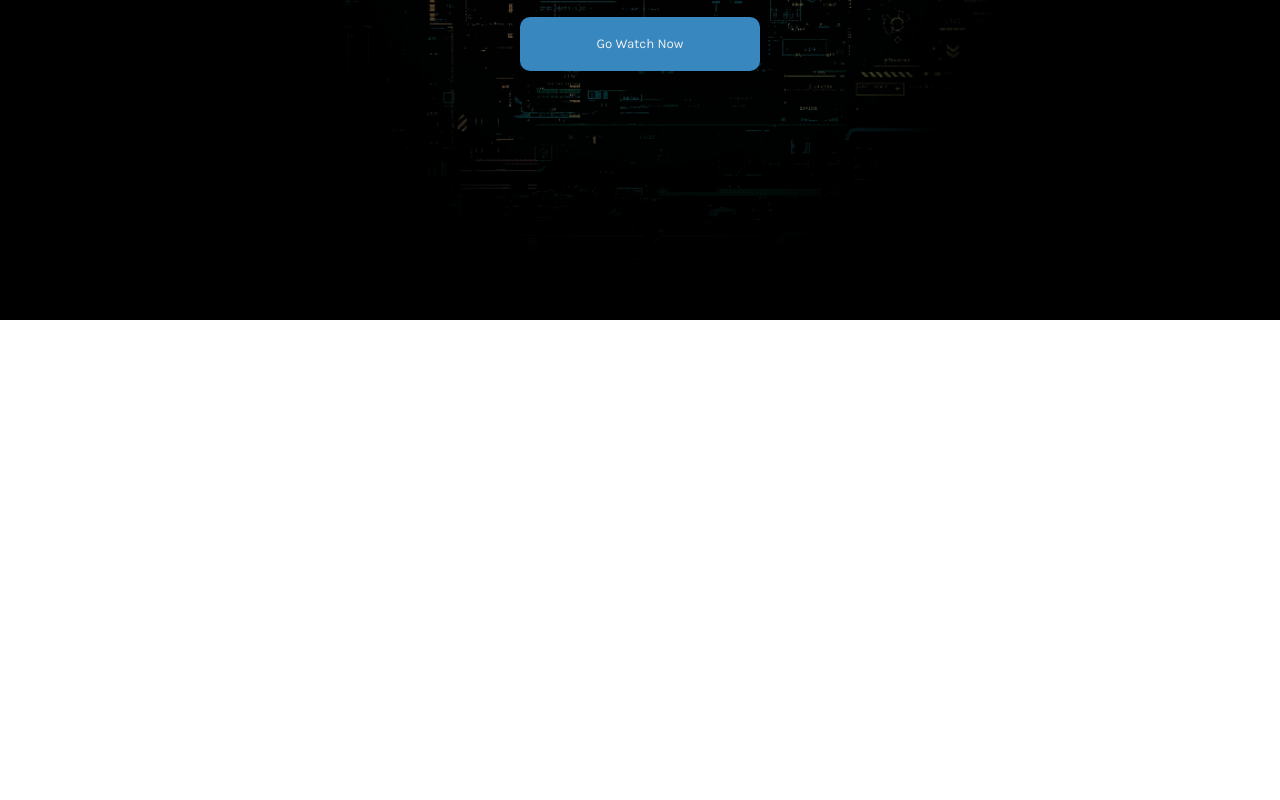
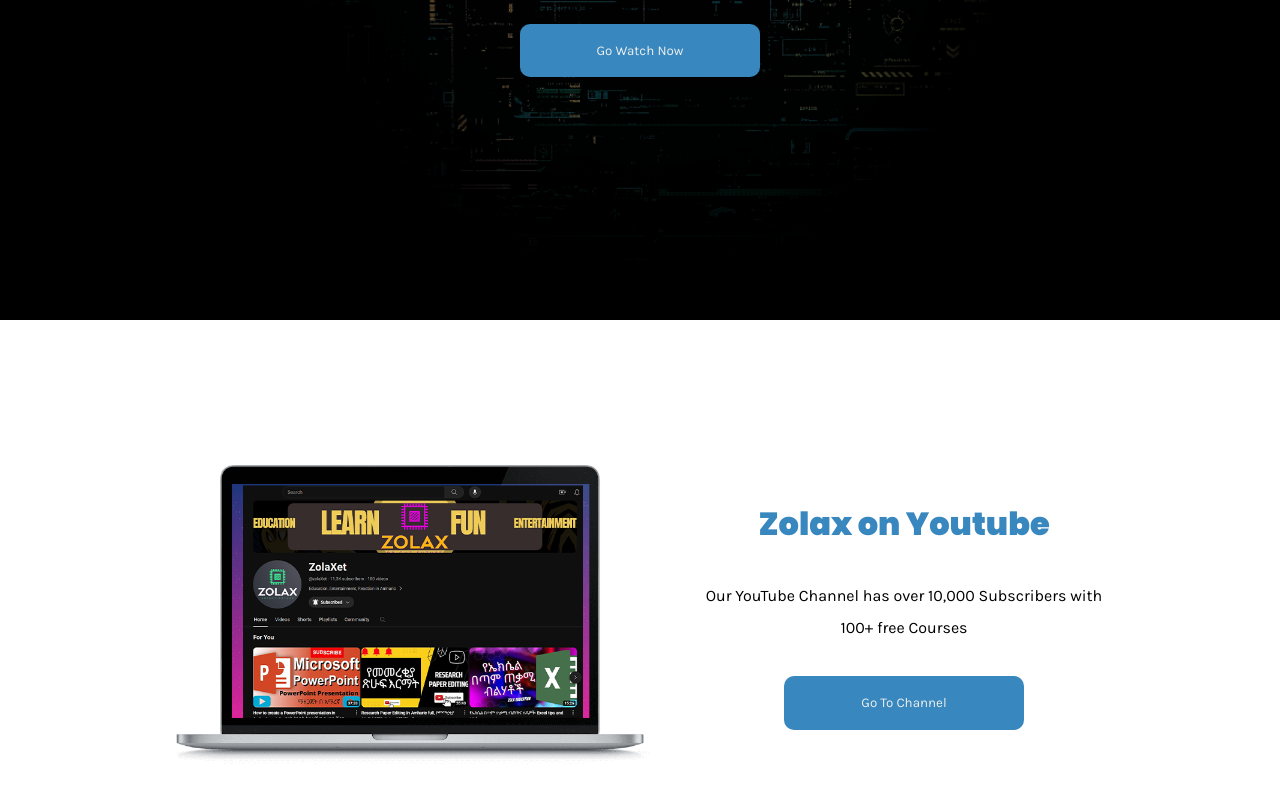
Before and after one commit to hailemedn/Zola-Education-Website, a React (Create React App) app: page / in a window 1280 px wide. Shown: the part 480-1280 px from the top of the page. Before the commit the page ends 819 px from the top, so only its background shows below. Built offline with nearby package versions, Linux system fonts and the light colour scheme.

Commit message:
add a Youtube channel showcase section

```diff
--- a/src/components/Header.js
+++ b/src/components/Header.js
@@ -2,8 +2,6 @@
 import "./styles.css";
 import { faBars, faTimes } from "@fortawesome/free-solid-svg-icons";
 import { useState, useRef, useEffect } from "react";
-
-
 
 const Header = () => {
   // state = {clicked: false}
@@ -56,7 +54,8 @@
   }, []);
 
   return (
-    <header className="container wrapper" ref={headerRef}>
+    <header className="container" ref={headerRef}>
+      <div className="wrapper">
         <h1>
           <a href="#home" onClick={handleNavigation("home")}>
             ZEs
@@ -109,6 +108,7 @@
             cursor="pointer"
           ></FontAwesomeIcon>
         </div>
+      </div>
     </header>
   );
 };
--- a/src/components/Youtube.js
+++ b/src/components/Youtube.js
@@ -1,8 +1,13 @@
-
+import youTubeImg from '../images/Youtube.png'
 const Youtube = () => {
     return(
-        <section id="youtube-section">
-            <img src="" alt="" />
+        <section id="youtube-section" className='wrapper'>
+            <img src={youTubeImg} alt="Zolaxet Youtube" />
+            <div className="yt-description">
+                <h1>Zolax on Youtube</h1>
+                <p>Our YouTube Channel has over 10,000 Subscribers with 100+ free Courses </p>
+                <button className="btn primary">Go To Channel</button>
+            </div>
         </section>
     )
 }
--- a/src/components/styles.css
+++ b/src/components/styles.css
@@ -2,6 +2,10 @@
     --primary-color: #3887BE;
     --secondary-color: #333333;
     --light-color: #EDEFEE;
+}
+
+p {
+    line-height: 2rem;
 }
 
 .wrapper {
@@ -30,10 +34,15 @@
 }
 
 header {
+    background-color: rgba(0, 0, 0, 0.3);
+    z-index: 1;
+}
+
+header > div {
+    border-bottom: #eef0f1 solid 0.2px;
     display: flex;
     justify-content: space-between;
     align-items: center;
-    z-index: 1;
 }
 header h1 {
     font-size: 20pt;
@@ -95,7 +104,6 @@
 }
 
 header.container {
-    border-bottom: #eef0f1 solid 0.2px;
     padding-top: 12px;
     padding-bottom: 12px;
     position: fixed;
@@ -140,8 +148,6 @@
     #mobile {
         display: block;
     }
-
-
 }
 
 
@@ -176,3 +182,44 @@
     font-family: 'Poppins', sans-serif;
     color: var(--primary-color);
 }
+
+
+section#youtube-section {
+    height: 590px;
+    display: flex;
+    justify-content: space-between;
+    align-items: center;
+    gap: 3rem;
+}
+
+
+#youtube-section img {
+    max-width: 500px;
+    width: 100%;
+    max-height: 300px;
+}
+
+#youtube-section h1 {
+    font-family: 'Poppins', sans-serif;
+    font-size: 32px;
+    color: var(--primary-color);
+}
+
+#youtube-section p {
+    text-align: center;
+}
+
+
+
+#youtube-section > * {
+    flex: 1;
+    flex-basis: 50%;
+}
+
+#youtube-section .yt-description {
+    display: flex;
+    flex-direction: column;
+    justify-content: center;
+    align-items: center;
+    gap: 2rem;
+}
```
Also changed, not shown: src/images/Youtube.png (added). Lines whose indentation alone changed are shown as unchanged.
